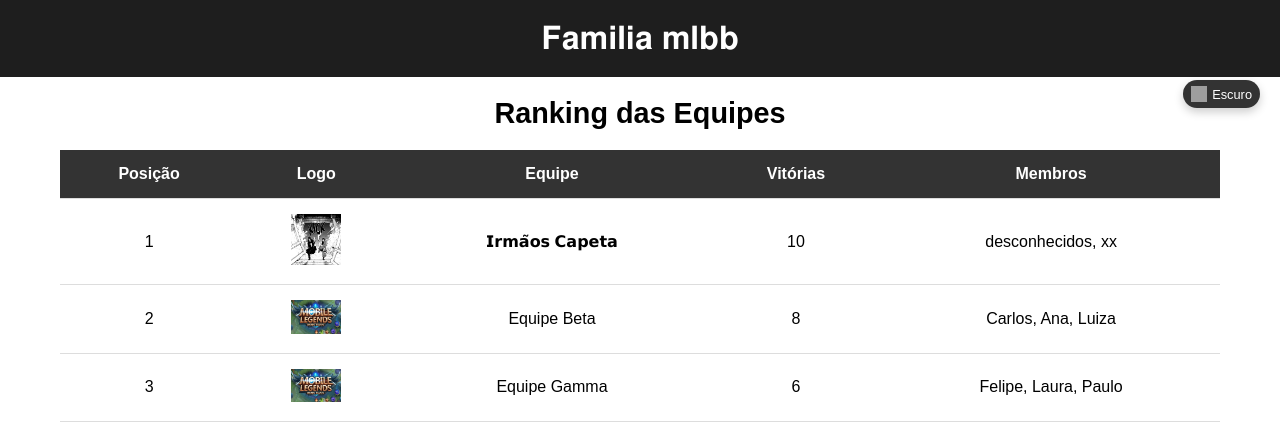
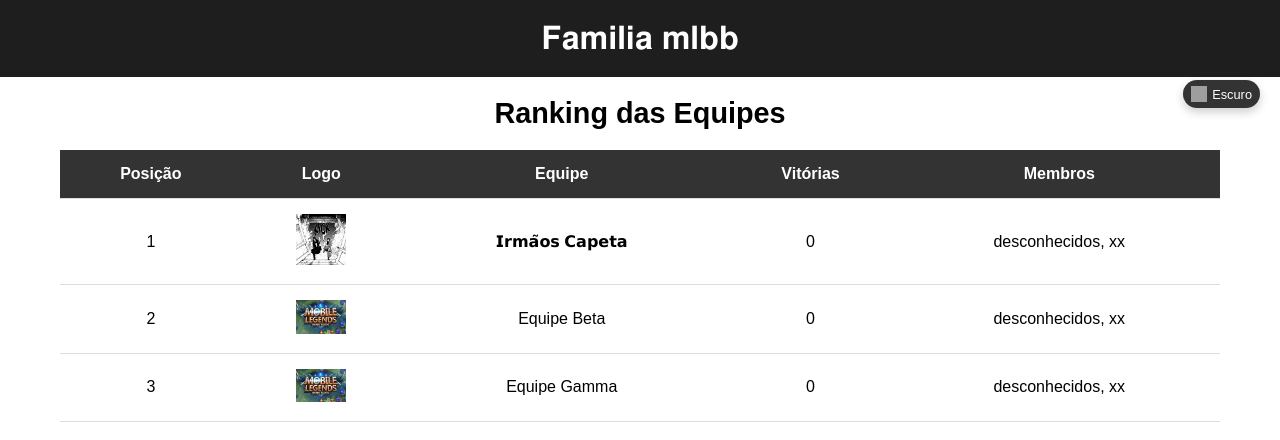
Before and after one commit to EiHero/mlbb, a plain HTML site: page index.html in a window 1280 px wide. Drawn offline with Linux system fonts and the light colour scheme.

Commit message:
Update index.html

```diff
--- a/index.html
+++ b/index.html
@@ -211,22 +211,22 @@
                     <td>1</td>
                     <td><img class="team-logo" src="logo1.png" alt="Equipe 1"></td>
                     <td>𝗜𝗿𝗺𝗮̃𝗼𝘀 𝗖𝗮𝗽𝗲𝘁𝗮</td>
-                    <td>10</td>
+                    <td>0</td>
                     <td>desconhecidos, xx</td>
                 </tr>
                 <tr>
                     <td>2</td>
                     <td><img class="team-logo" src="logo2.png" alt="Equipe 2"></td>
                     <td>Equipe Beta</td>
-                    <td>8</td>
-                    <td>Carlos, Ana, Luiza</td>
+                    <td>0</td>
+                    <td>desconhecidos, xx</td>
                 </tr>
                 <tr>
                     <td>3</td>
                     <td><img class="team-logo" src="logo3.png" alt="Equipe 3"></td>
                     <td>Equipe Gamma</td>
-                    <td>6</td>
-                    <td>Felipe, Laura, Paulo</td>
+                    <td>0</td>
+                    <td>desconhecidos, xx</td>
                 </tr>
             </tbody>
         </table>
```
